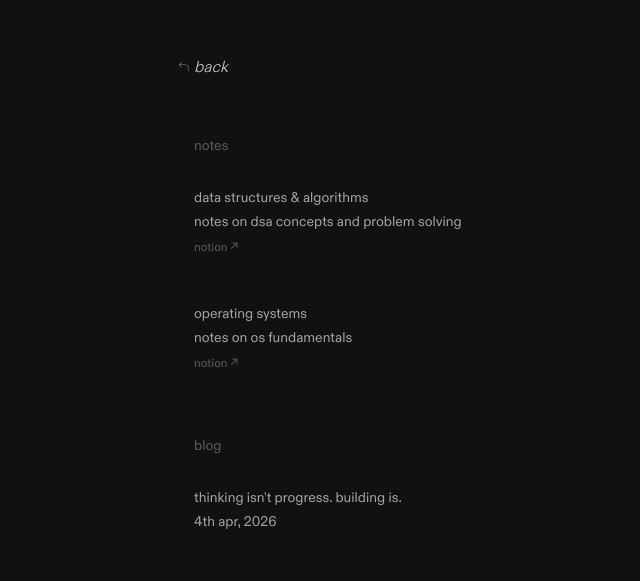
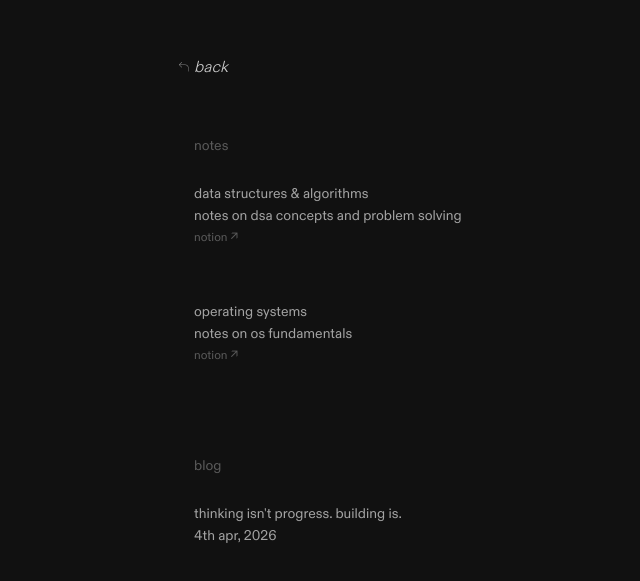
Before and after one commit to emmanuelotoo/portfolio, a Next.js app: page /thoughts in a window 1280 px wide. Shown: the part 153-734 px from the top of the page, without its empty margins (206-846 px from the left). Built offline with nearby package versions, Linux system fonts and the light colour scheme.

Commit message:
style: adjust spacing and layout for notes and blog sections

```diff
--- a/src/app/(routes)/thoughts/page.tsx
+++ b/src/app/(routes)/thoughts/page.tsx
@@ -21,20 +21,20 @@ export default function Thoughts() {
   const posts = getAllPosts();
 
   return (
-    <div className="flex flex-col gap-12">
+    <div className="flex flex-col gap-20">
       <section>
         <h2 className="text-sm text-secondary-foreground/50 mb-4 px-4">
           notes
         </h2>
-        <motion.div className="relative flex flex-col gap-4">
+        <div className="flex flex-col gap-8">
           {notes.map((note, index) => (
             <motion.div
               key={index}
-              className="relative z-10 flex flex-col gap-1 rounded-lg p-4 text-secondary-foreground hover:bg-surface/30 transition-colors"
+              className="relative z-10 flex flex-col gap-0.5 rounded-lg px-4 py-3 text-secondary-foreground hover:bg-surface/30 transition-colors"
               whileHover={{ x: 4 }}
               transition={{ duration: 0.2 }}
             >
-              <h3 className="relative z-10 text-sm font-sm">{note.title}</h3>
+              <h3 className="relative z-10 text-sm">{note.title}</h3>
               {note.description && (
                 <p className="text-sm text-secondary-foreground relative z-10">
                   {note.description}
@@ -45,21 +45,21 @@ export default function Thoughts() {
                   href={note.href}
                   target="_blank"
                   rel="noopener noreferrer"
-                  className="text-xs text-secondary-foreground/50 hover:text-white transition-colors mt-1 w-fit"
+                  className="text-xs text-secondary-foreground/50 hover:text-white transition-colors mt-0.5 w-fit"
                 >
                   notion ↗
                 </a>
               )}
             </motion.div>
           ))}
-        </motion.div>
+        </div>
       </section>
 
       <section>
         <h2 className="text-sm text-secondary-foreground/50 mb-4 px-4">
           blog
         </h2>
-        <motion.div className="relative flex flex-col gap-4">
+        <div className="flex flex-col gap-8">
           {posts.map((post: BlogPost) => (
             <Link
               key={post.slug}
@@ -67,18 +67,18 @@ export default function Thoughts() {
               className="block"
             >
               <motion.div
-                className="relative z-10 flex flex-col gap-1 rounded-lg p-4 text-secondary-foreground hover:bg-surface/30 transition-colors cursor-pointer"
+                className="relative z-10 flex flex-col gap-0.5 rounded-lg px-4 py-3 text-secondary-foreground hover:bg-surface/30 transition-colors cursor-pointer"
                 whileHover={{ x: 4 }}
                 transition={{ duration: 0.2 }}
               >
-                <h3 className="relative z-10 text-sm font-sm">{post.title}</h3>
+                <h3 className="relative z-10 text-sm">{post.title}</h3>
                 <p className="text-sm text-secondary-foreground relative z-10">
                   {post.date}
                 </p>
               </motion.div>
             </Link>
           ))}
-        </motion.div>
+        </div>
       </section>
     </div>
   );
```
